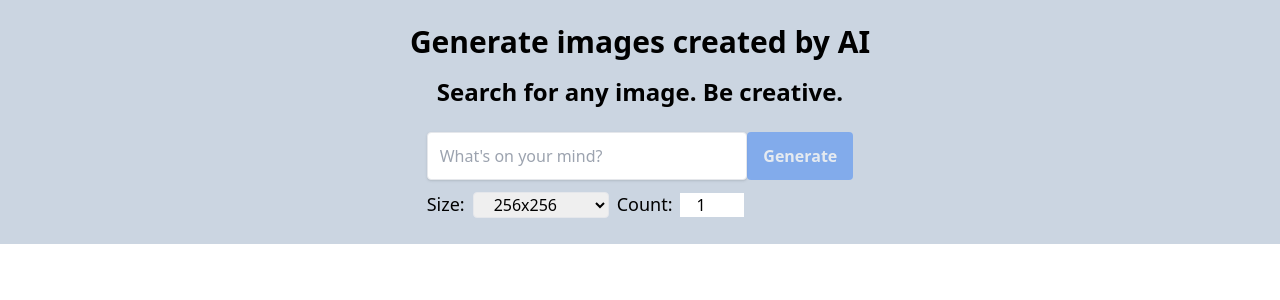
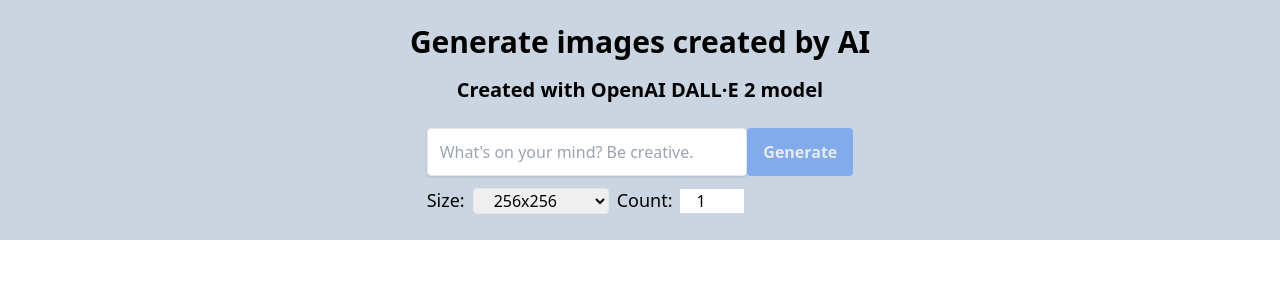
Before and after one commit to Dromediansk/image-ai-generator, a Next.js app: page / in a window 1280 px wide. Shown: the top 300 px of the page. Built offline with nearby package versions, Linux system fonts and the light colour scheme.

Commit message:
adding more specific description

```diff
--- a/components/Header.jsx
+++ b/components/Header.jsx
@@ -2,8 +2,8 @@
   return (
     <div className="text-center bg-slate-300 p-4">
       <h1 className="text-3xl font-bold p-2">Generate images created by AI</h1>
-      <h2 className="text-2xl font-bold p-2">
-        Search for any image. Be creative.
+      <h2 className="text-xl font-bold p-2">
+        Created with OpenAI DALL·E 2 model
       </h2>
     </div>
   );
--- a/components/SearchInput.jsx
+++ b/components/SearchInput.jsx
@@ -10,7 +10,7 @@
           <input
             className="flex-1 shadow appearance-none border rounded py-3 px-3 text-gray-700 leading-tight focus:outline-slate-400"
             type="text"
-            placeholder="What's on your mind?"
+            placeholder="What's on your mind? Be creative."
             onChange={onChange}
             value={formState.query}
             name="query"
```
Also changed, not shown: 1 other file (tests, documents, lock files or other folders).
